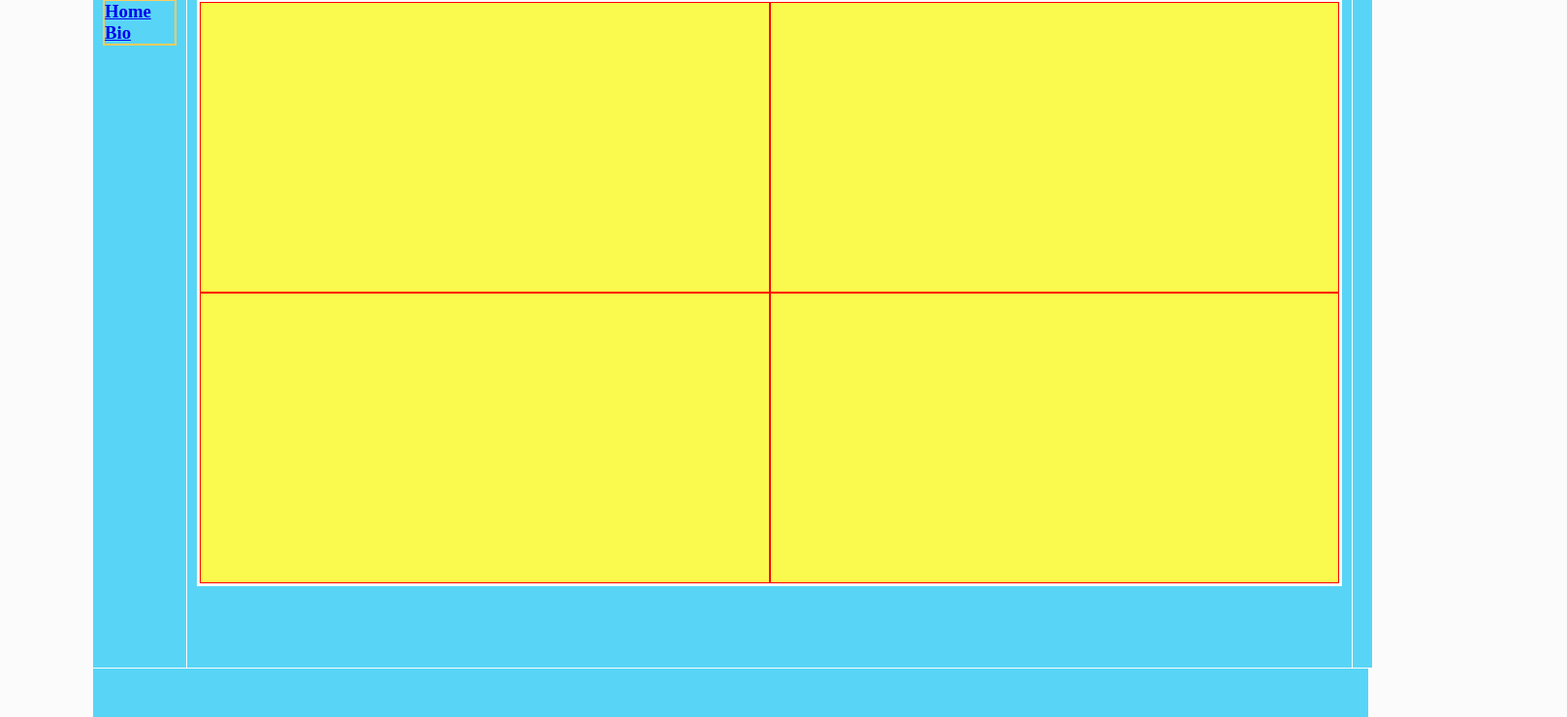
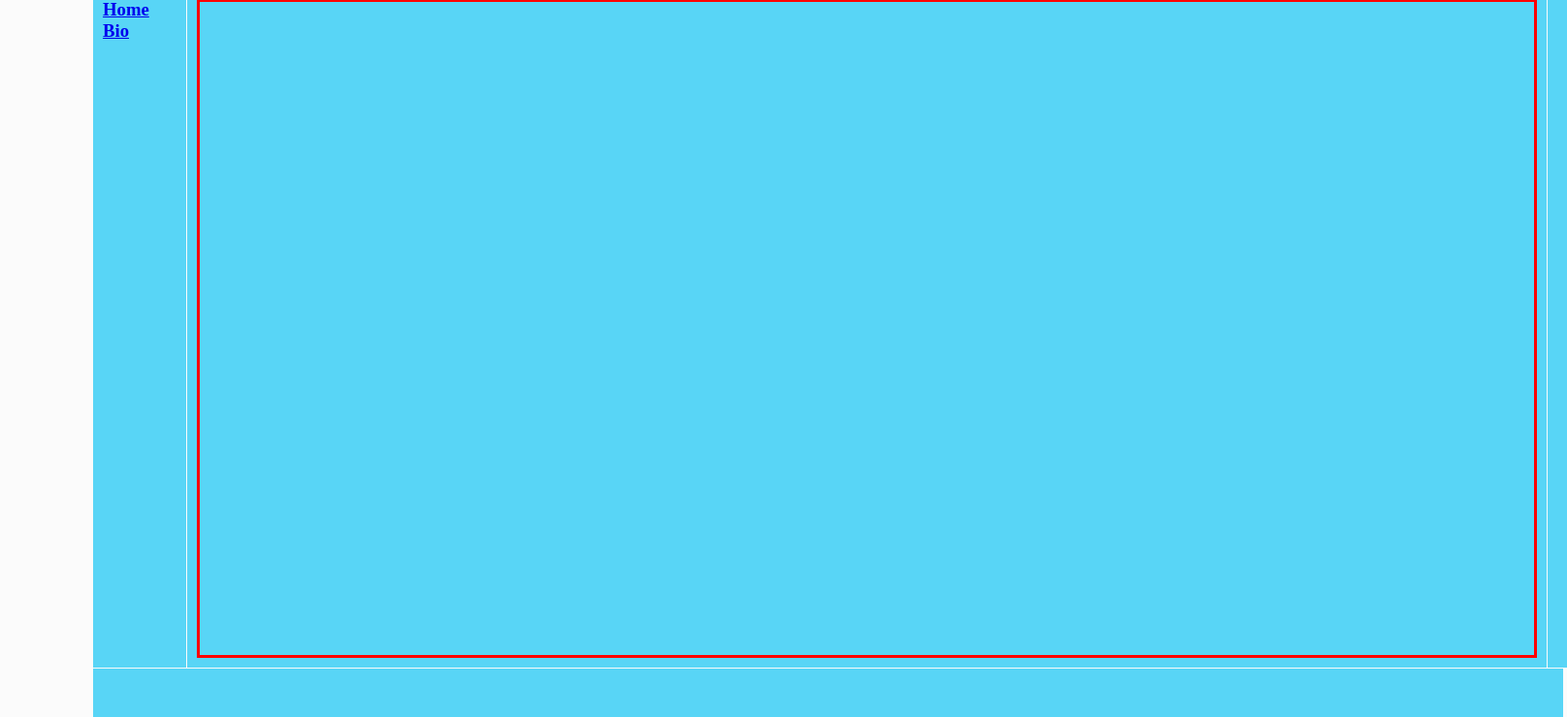
Before and after one commit to renesegura/Geno, a plain HTML site: page contact.html in a window 1280 px wide. Shown: the part 62-802 px from the top of the page at 97% size, 1616 px wide, since content can reach past the window. Drawn offline with Linux system fonts and the light colour scheme.

Commit message:
updated index photos

```diff
--- a/scripts.css
+++ b/scripts.css
@@ -54,8 +54,41 @@ body{
   display: grid;
   height: 100%;
   grid-template-rows: 50% 50%;
-  grid-template-columns: 50% 50%;
-  border: 3px solid red;
+  grid-template-columns: 1fr 1fr 1fr 1fr;
+  grid-gap: 5px;
+  /* border: 3px solid red; */
+}
+#contentOne {
+  background-image: url('images/Sketch002.jpg');
+  background-size: cover;
+}
+#contentTwo {
+  background-image: url('images/building02.jpg');
+  background-size: cover;
+}
+#contentThree {
+  background-image: url('images/building01.jpg');
+  background-size: cover;
+}
+#contentFour {
+  background-image: url('images/building04.jpg');
+  background-size: cover;
+}
+#contentFive {
+  background-image: url('images/bart01.jpg');
+  background-size: cover;
+}
+#contentSix {
+  background-image: url('images/above01.jpg');
+  background-size: cover;
+}
+#contentSeven {
+  background-image: url('images/terminal01.jpg');
+  background-size: cover;
+}
+#contentEight {
+  background-image: url('images/walking01.jpg');
+  background-size: cover;
 }
 /* .photoBox {
   width: 1fr;
--- a/styleBio.css
+++ b/styleBio.css
@@ -12,22 +12,22 @@ body{
   min-height: 100vh;
   margin:0 auto;
   display: grid;
-  grid-template-columns: 6em minmax(1000px, 1300px) minmax(800px, 1200px) 1em;
+  grid-template-columns: 6em minmax(600px, 800px);
   /* grid-template-columns: repeat(auto-fit, minmax(400px, 1fr)); */
 
   column-gap: 1px;
   row-gap: 1px;
-  /* grid-gap: 1px; */
+  /* grid-gap: 20px; */
   grid-template-rows: 50px 700px 50px;
   /* grid-auto-rows: 300px; */
   grid-template-areas:
-      "header header header header"
-      "nav    main   main   side"
-      "footer footer footer footer";
+      "header header"
+      "nav    main "
+      "footer footer";
 }
-@media only screen and (min-width: 860px) {
+@media only screen and (min-width: 400px) {
   .container {
-    grid-template-columns: 6em minmax(800px, 1300px) minmax(400px, 650px) 1em;
+    grid-template-columns: 6em minmax(600px, 800px) minmax(801px, 1200px) 1em;
     grid-template-areas:
       "header header header header"
       "nav    main   main   side"
@@ -46,23 +46,41 @@ body{
 }
 .item {
   background: #58d5f6;
-  color: white;
+  color: black;
   padding: 10px;
+  justify-content: left;
 }
-.nestedGridContent {
+.pageContent {
   display: grid;
+  height: 100%;
   grid-template-rows: 50% 50%;
-  grid-template-columns: 50% 50%;
-  border: 3px solid white;
+  grid-template-columns: 1fr 1fr 1fr 1fr;
+  border: 3px solid red;
 }
-.item:nth-child(even) {
+/* .photoBox {
+  width: 1fr;
+  height: 699px;
+  border: 1px solid red;
+  /* background: #F9FA4D */
+/* } */
+
+
+/* .item:nth-child(even) {
   background: solid red;
-}
+} */
+
 .header {
   grid-area: header;
+
 }
+.pageTitle {
+  display: flex;
+  justify-content: left;
+}
+
 .content {
   grid-area: main;
+  height: 100%;
 }
 .sidebar {
   grid-area: side;
@@ -73,39 +91,3 @@ body{
 .nav {
   grid-area: nav;
 }
-#nestedGrid {
-  display: grid;
-  grid-template-rows: 50% 50%;
-  border:3px solid white;
-}
-.photoBox {
-  width: 1fr;
-  height: 300px;
-  border: 1px solid black;
-  background: white;
-}
-#navGrid {
-  border: 2px solid #ffcc5c;
-  display: flex;
-  flex-direction: column;
-
-}
-.middle-container {
-  display:flex;
-  flex-direction: column;
-  justify-content: space-between;
-  padding: 5px;
-  color: black;
-  border: 1px solid black;
-
-  background: white;
-}
-/* .profile {
-  color: black;
-} */
-/* #navGrid > div {
-  flex: 1;
-} */
-/* .home {
-  color: solid black;
-} */
--- a/styleContact.css
+++ b/styleContact.css
@@ -12,7 +12,7 @@ body{
   min-height: 100vh;
   margin:0 auto;
   display: grid;
-  grid-template-columns: 6em minmax(1000px, 1300px) minmax(800px, 1200px) 1em;
+  grid-template-columns: 6em minmax(600px, 800px);
   /* grid-template-columns: repeat(auto-fit, minmax(400px, 1fr)); */
 
   column-gap: 1px;
@@ -21,48 +21,66 @@ body{
   grid-template-rows: 50px 700px 50px;
   /* grid-auto-rows: 300px; */
   grid-template-areas:
-      "header header header header"
-      "nav    main   main   side"
-      "footer footer footer footer";
+      "header header"
+      "nav    main "
+      "footer footer";
 }
-@media only screen and (min-width: 860px) {
+@media only screen and (min-width: 400px) {
   .container {
-    grid-template-columns: 6em minmax(800px, 1300px) minmax(400px, 650px) 1em;
+    grid-template-columns: 6em minmax(600px, 800px) minmax(801px, 1200px) 1em;
     grid-template-areas:
       "header header header header"
       "nav    main   main   side"
       "footer footer footer footer";
   }
-  @media only screen and (min-width: 2400px) {
+@media only screen and (min-width: 2400px) {
     .container {
 
       grid-template-columns: 6em minmax(800px, 1300px) minmax(800px, 1300px) minmax(600px, 1300px) 1em;
       grid-template-areas:
       "header header header header header"
-      "nav    main   main   main   side "
+      "nav    main   main   main   side"
       "footer footer footer footer footer";
     }
   }
 }
 .item {
   background: #58d5f6;
-  color: white;
+  color: black;
   padding: 10px;
+  justify-content: left;
 }
-.nestedGridContent {
+.pageContent {
   display: grid;
+  height: 100%;
   grid-template-rows: 50% 50%;
-  grid-template-columns: 50% 50%;
-  border: 3px solid white;
+  grid-template-columns: 1fr 1fr 1fr 1fr;
+  border: 3px solid red;
 }
-.item:nth-child(even) {
+/* .photoBox {
+  width: 1fr;
+  height: 699px;
+  border: 1px solid red;
+  /* background: #F9FA4D */
+/* } */
+
+
+/* .item:nth-child(even) {
   background: solid red;
-}
+} */
+
 .header {
   grid-area: header;
+
 }
+.pageTitle {
+  display: flex;
+  justify-content: left;
+}
+
 .content {
   grid-area: main;
+  height: 100%;
 }
 .sidebar {
   grid-area: side;
@@ -73,33 +91,3 @@ body{
 .nav {
   grid-area: nav;
 }
-.item-content {
-  background: #58d5f6;
-  color: white;
-
-}
-#nestedGrid {
-  display: grid;
-  grid-template-rows: 50% 50%;
-  border:3px solid white;
-}
-.photoBox {
-  width: 1fr;
-  height: 300px;
-  border: 1px solid red;
-  background: #F9FA4D
-}
-#navGrid {
-  border: 2px solid #ffcc5c;
-  display: flex;
-  flex-direction: column;
-}
-.bottom-container {
-  display: flex;
-  flex-direction: column;
-  height: 85%;
-  justify-content: flex-end;
-  /* align-self: auto; */
-
-  /* align-self: flex-end; */
-}
```
Also changed, not shown: index.html (+9 -5 lines), images/Sketch002.jpg (added), images/above01.jpg (added), images/bart01.jpg (added), images/building02.jpg (added), images/building03.jpg (added), images/building04.jpg (added), images/building05.jpg (added), images/road01.jpg (added), images/tag01.jpg (added), images/terminal01.jpg (added), images/towe01.jpg (deleted), images/tower01.jpg (renamed from towe01.jpg), images/walking01.jpg (added), 1 more files, 1 other file.
